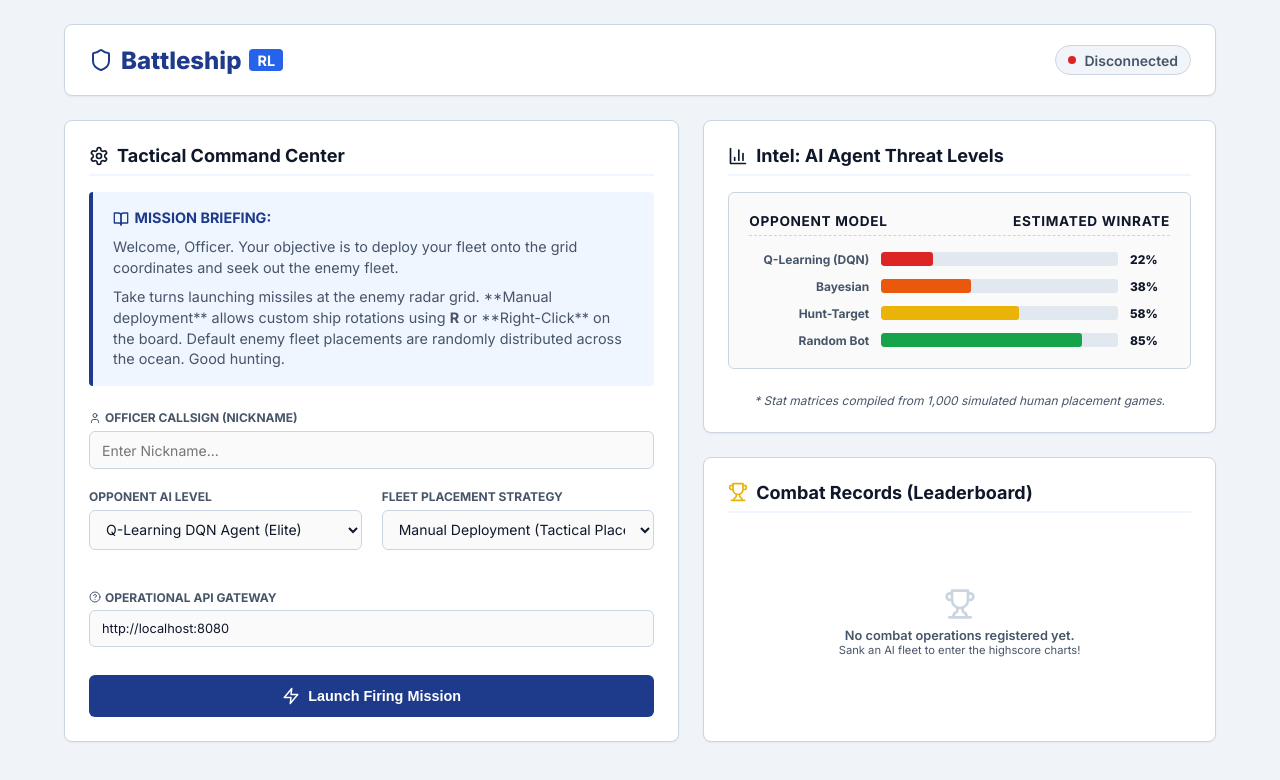
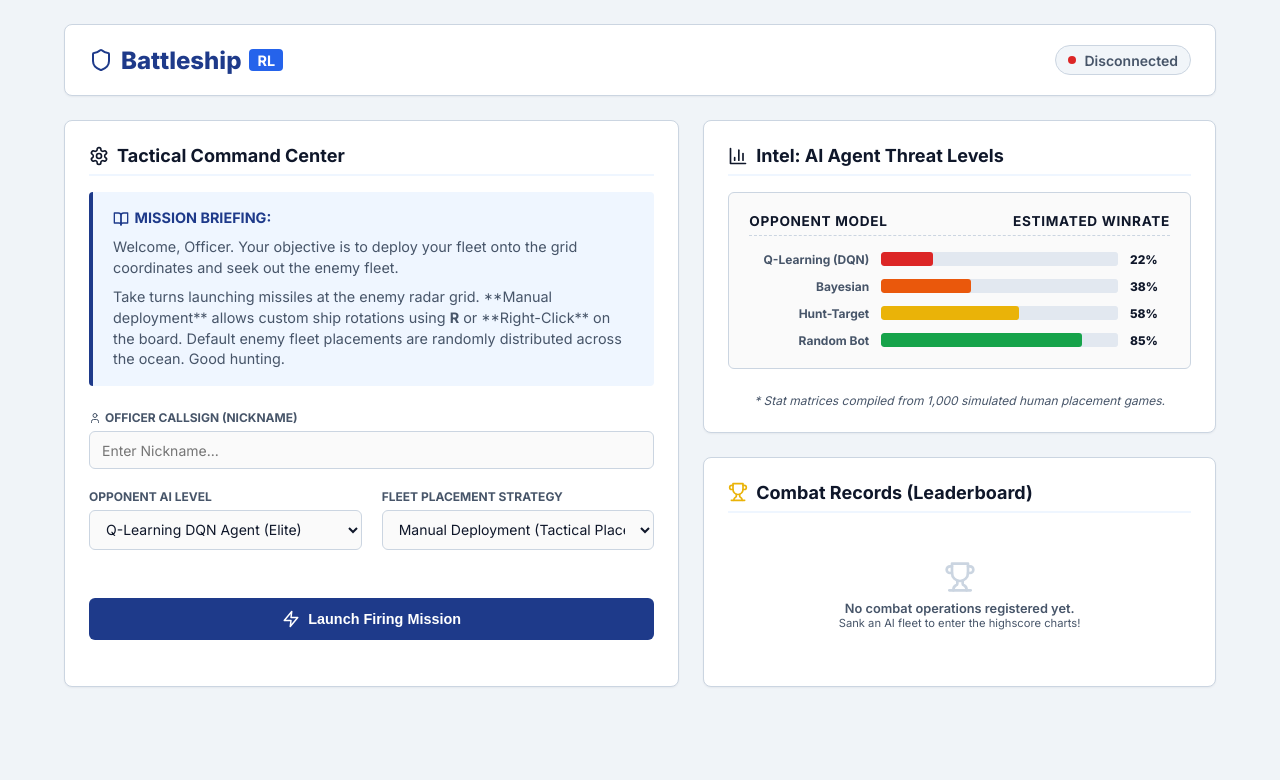
Before and after one commit to AdrianFrings/battleship-rl-webapp, a Next.js app: page / in a window 1280 px wide. Shown: the top 780 px of the page. Built offline with nearby package versions, Linux system fonts and the light colour scheme.

Commit message:
feat: lock connection method to GCP container and remove leaderboard clear option for production deployment

```diff
--- a/app/page.tsx
+++ b/app/page.tsx
@@ -48,7 +48,7 @@ const getSunkShipsFromBoard = (board: string[][] | null): Set<string> => {
 export default function Home() {
   // Game state
   const [gameState, setGameState] = useState<'setup' | 'placement' | 'active' | 'game_over'>('setup');
-  const [apiUrl, setApiUrl] = useState('http://localhost:8080');
+  const [apiUrl, setApiUrl] = useState('https://battleship-rl-2fw3ot52dq-uc.a.run.app');
   const [gameId, setGameId] = useState<string | null>(null);
   const [isLoading, setIsLoading] = useState(false);
   const [errorMessage, setErrorMessage] = useState<string | null>(null);
--- a/components/SetupStage.tsx
+++ b/components/SetupStage.tsx
@@ -30,7 +30,7 @@ const AGENT_LABELS: Record<string, string> = {
 };
 
 export default function SetupStage({ onStart, isLoading }: SetupStageProps) {
-  const [apiUrl, setApiUrl] = useState('http://localhost:8080');
+  const [apiUrl, setApiUrl] = useState('https://battleship-rl-2fw3ot52dq-uc.a.run.app');
   const [agent, setAgent] = useState('q-agent');
   const [placementMode, setPlacementMode] = useState('manual');
   const [nickname, setNickname] = useState('');
@@ -63,12 +63,7 @@ export default function SetupStage({ onStart, isLoading }: SetupStageProps) {
     });
   };
 
-  const handleClearLeaderboard = () => {
-    if (confirm('Clear highscores? This action is permanent.')) {
-      localStorage.removeItem('battleship_highscores');
-      setLeaderboard([]);
-    }
-  };
+
 
   return (
     <div className={styles.setupContainer}>
@@ -145,22 +140,7 @@ export default function SetupStage({ onStart, isLoading }: SetupStageProps) {
               </div>
             </div>
 
-            {/* FastAPI Backend Server URL */}
-            <div className={styles.formGroup}>
-              <label htmlFor="apiUrl" style={{ display: 'flex', alignItems: 'center', gap: '0.25rem' }}>
-                <HelpCircle size={12} /> Operational API Gateway
-              </label>
-              <input
-                id="apiUrl"
-                type="text"
-                className={styles.input}
-                style={{ fontSize: '0.8rem' }}
-                value={apiUrl}
-                onChange={(e) => setApiUrl(e.target.value)}
-                placeholder="e.g., http://localhost:8080"
-                required
-              />
-            </div>
+
 
             <button
               type="submit"
@@ -258,14 +238,6 @@ export default function SetupStage({ onStart, isLoading }: SetupStageProps) {
               <Trophy size={20} style={{ color: '#eab308' }} />
               Combat Records (Leaderboard)
             </span>
-            {leaderboard.length > 0 && (
-              <button
-                onClick={handleClearLeaderboard}
-                style={{ fontSize: '0.65rem', background: 'transparent', border: 'none', color: '#dc2626', cursor: 'pointer', fontWeight: 700 }}
-              >
-                Clear Records
-              </button>
-            )}
           </h3>
 
           {leaderboard.length === 0 ? (
```
